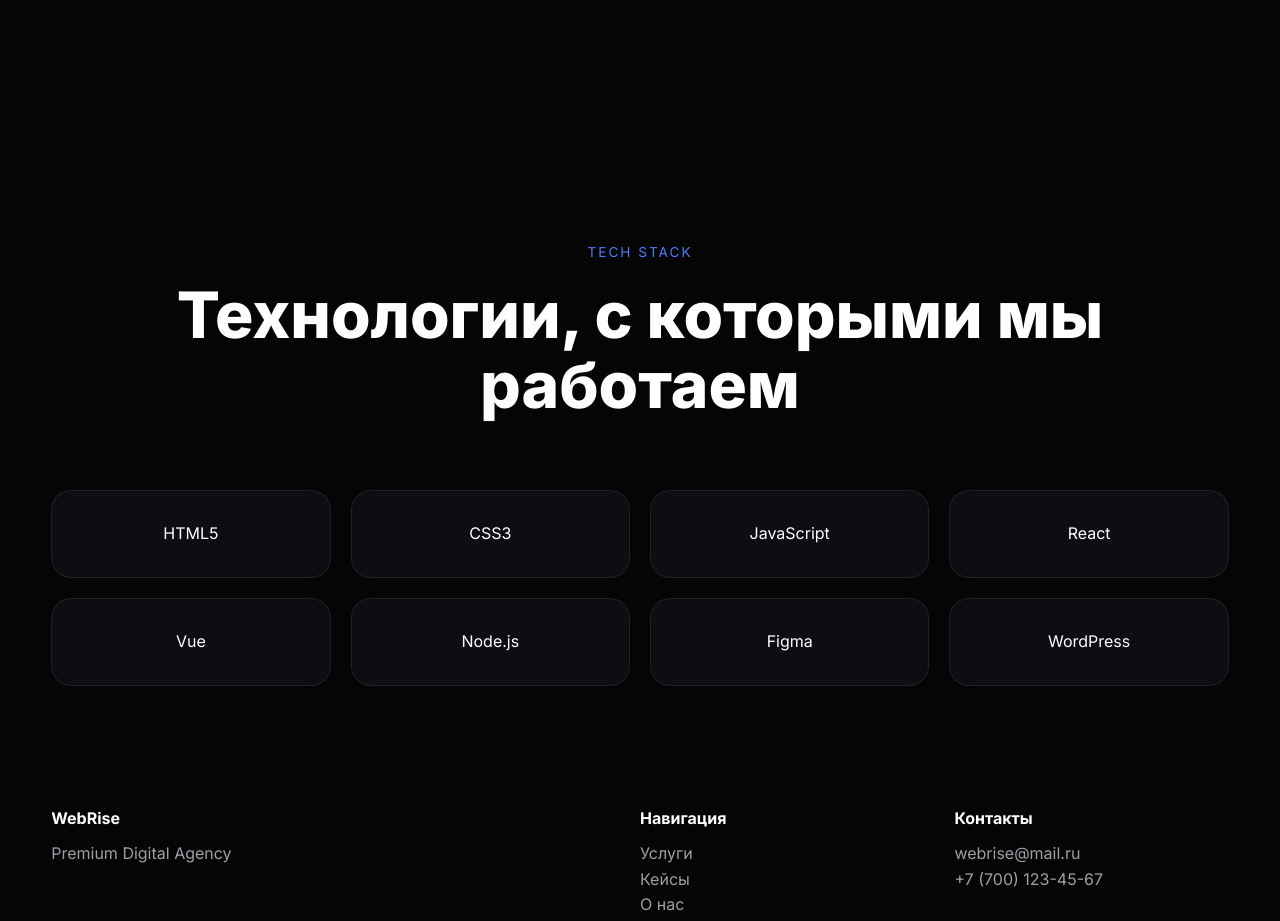
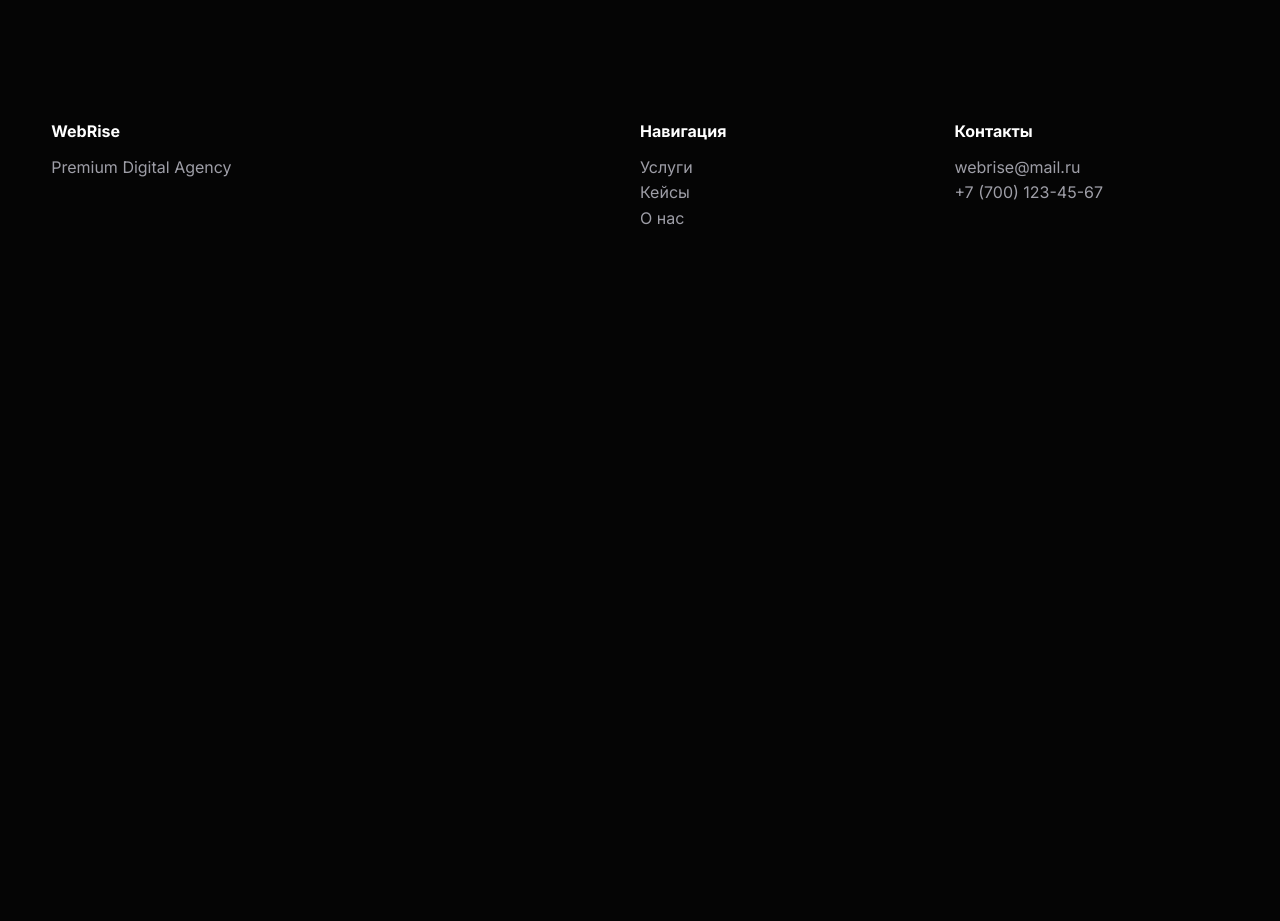
Before and after one commit to Aruka93/WebRise, a plain HTML site: page index.html in a window 1280 px wide. Shown: the part 6809-7730 px from the top of the page. After the commit the page ends 7080 px from the top, so only its background shows below. Drawn offline with Linux system fonts and the light colour scheme.

Commit message:
Update index.html

```diff
--- a/index.html
+++ b/index.html
@@ -559,37 +559,6 @@
 
 </section>
 
-<section class="tech reveal">
-
-    <div class="container">
-
-        <div class="section-header">
-
-            <span>TECH STACK</span>
-
-            <h2>
-                Технологии, с которыми мы работаем
-            </h2>
-
-        </div>
-
-        <div class="tech-grid">
-
-            <div>HTML5</div>
-            <div>CSS3</div>
-            <div>JavaScript</div>
-            <div>React</div>
-            <div>Vue</div>
-            <div>Node.js</div>
-            <div>Figma</div>
-            <div>WordPress</div>
-
-        </div>
-
-    </div>
-
-</section>
-
 <footer class="footer">
 
     <div class="container">
```
